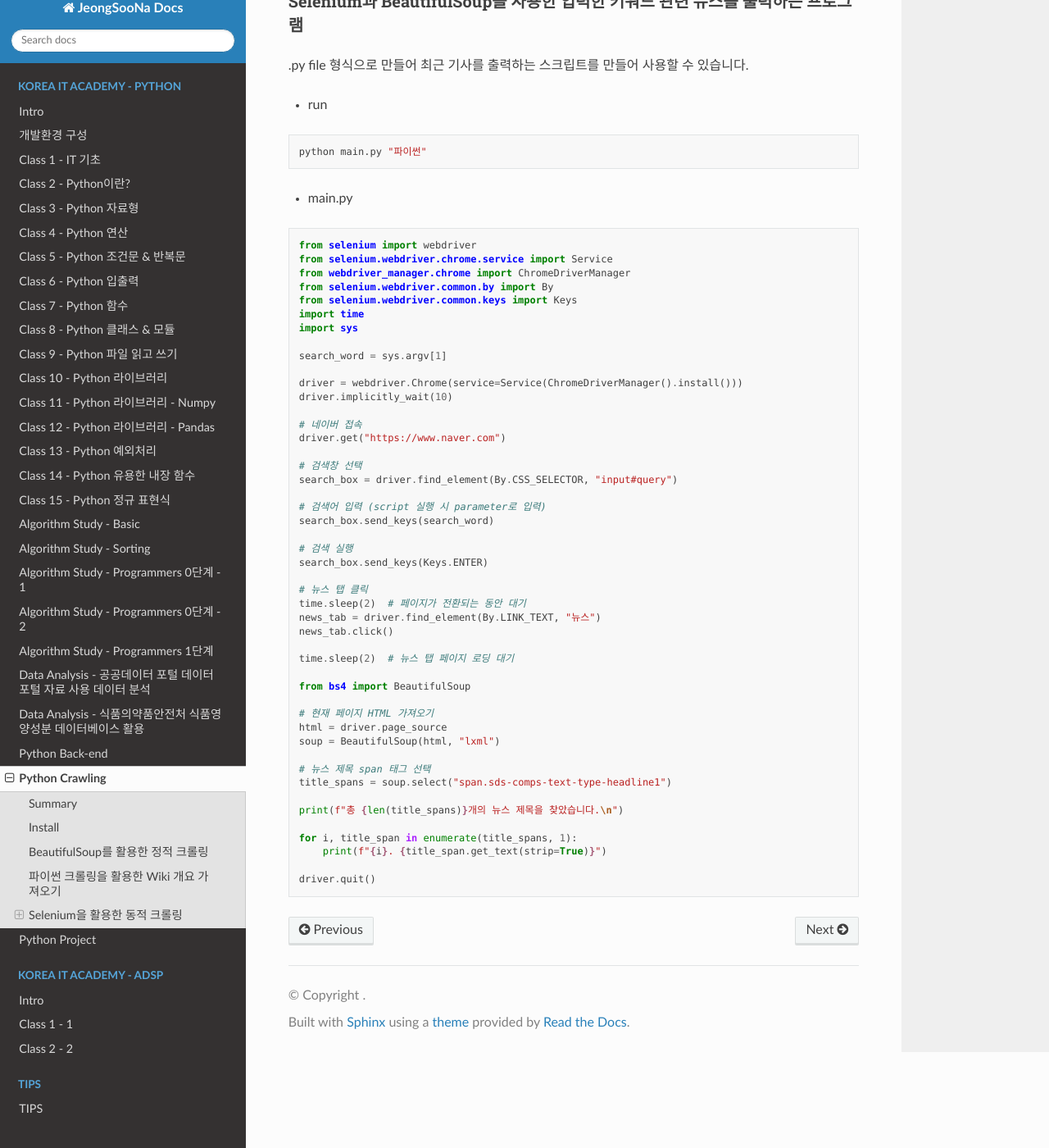
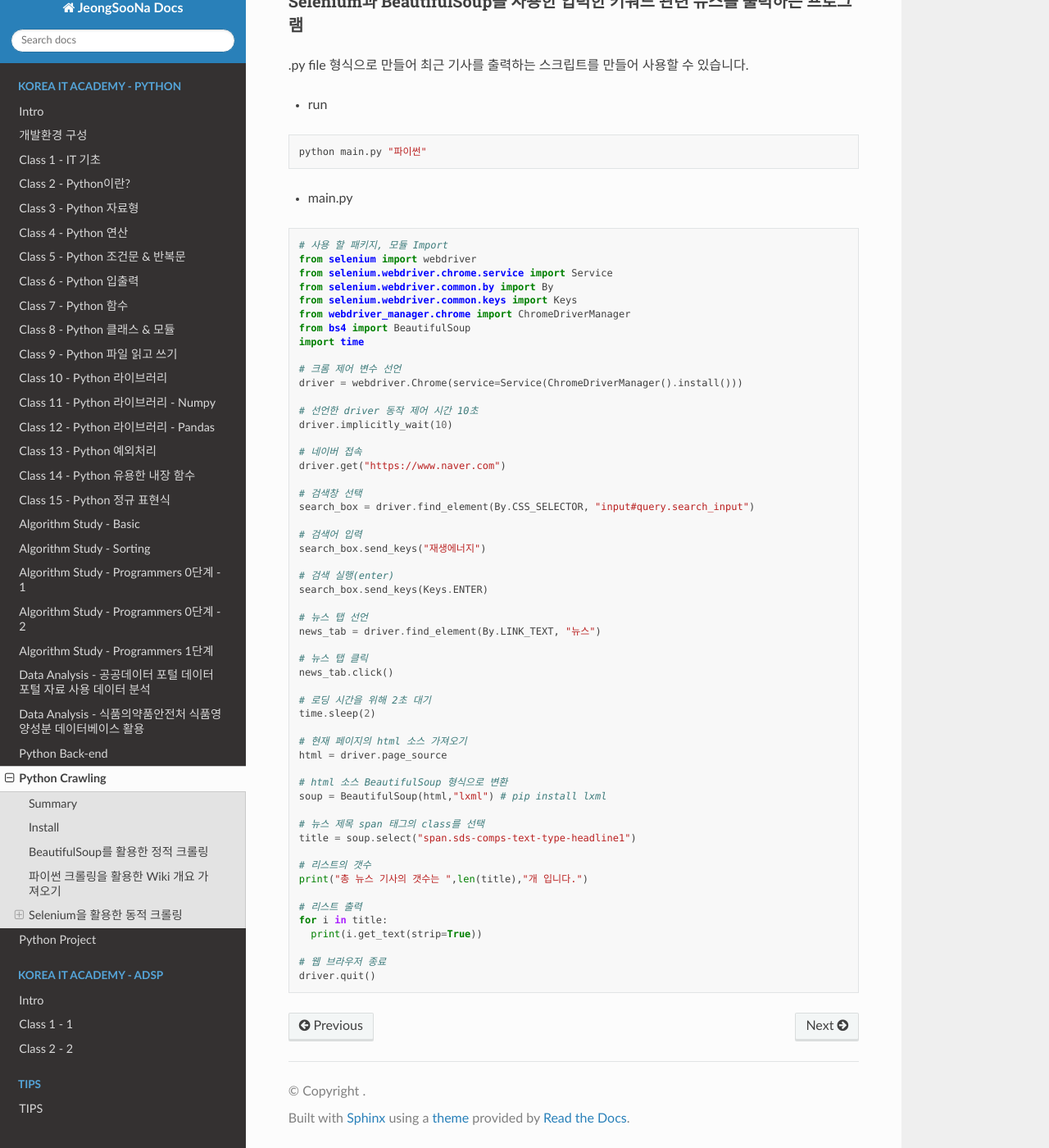
Before and after one commit to JeongSooNa/JeongSooNa-Docs, a Sphinx documentation site: the page built from docs/Korea_IT_Academy-Python/python_crawling.md, in a window 1280 px wide and 1400 px high, scrolled down 2870 px. Shown: the whole window at 82% size. Built offline with Sphinx 7.4.7 and the Read the Docs theme 3.1.0, drawn with Linux system fonts in a browser that asks for light colours.

Commit message:
update docs

````diff
--- a/docs/Korea_IT_Academy-Python/python_crawling.md
+++ b/docs/Korea_IT_Academy-Python/python_crawling.md
@@ -61,15 +61,14 @@ python crawling.py 파이썬
 Selenium은 직접 웹 브라우저를 제어하는 python 모듈로, 다양한 웹 제어, 크롤링에 사용할 수 있습니다.
 
 - 사용 예
-    - 실시간 데이터 등 동적 데이터 크롤링
-    - 티켓팅 메크로 등 웹 제어를 통한 기능 구현
 
-
+  - 실시간 데이터 등 동적 데이터 크롤링
+  - 티켓팅 메크로 등 웹 제어를 통한 기능 구현
 
 - Import
-    - 주로 사용하는 selenium 모듈, 함수 등을 선언
-    - 필요 시 BeautifulSoup를 사용해 페이지 소스를 사용
-    - time 함수를 통해 python 동작 시간을 제어, 로딩 interval을 제어한다.
+  - 주로 사용하는 selenium 모듈, 함수 등을 선언
+  - 필요 시 BeautifulSoup를 사용해 페이지 소스를 사용
+  - time 함수를 통해 python 동작 시간을 제어, 로딩 interval을 제어한다.
 
 ```py
 from selenium import webdriver
@@ -143,9 +142,11 @@ driver.quit()
 ```
 
 #### Selenium과 BeautifulSoup을 사용한 입력한 키워드 관련 뉴스를 출력하는 프로그램
+
 .py file 형식으로 만들어 최근 기사를 출력하는 스크립트를 만들어 사용할 수 있습니다.
 
 - run
+
 ```bash
 python main.py "파이썬"
 ```
@@ -153,51 +154,58 @@ python main.py "파이썬"
 - main.py
 
 ```py
+# 사용 할 패키지, 모듈 Import
 from selenium import webdriver
 from selenium.webdriver.chrome.service import Service
-from webdriver_manager.chrome import ChromeDriverManager
 from selenium.webdriver.common.by import By
 from selenium.webdriver.common.keys import Keys
+from webdriver_manager.chrome import ChromeDriverManager
+from bs4 import BeautifulSoup
 import time
-import sys
 
-search_word = sys.argv[1]
+# 크롬 제어 변수 선언
+driver = webdriver.Chrome(service=Service(ChromeDriverManager().install()))
 
-driver = webdriver.Chrome(service=Service(ChromeDriverManager().install()))
+# 선언한 driver 동작 제어 시간 10초
 driver.implicitly_wait(10)
 
 # 네이버 접속
 driver.get("https://www.naver.com")
 
 # 검색창 선택
-search_box = driver.find_element(By.CSS_SELECTOR, "input#query")
+search_box = driver.find_element(By.CSS_SELECTOR, "input#query.search_input")
 
-# 검색어 입력 (script 실행 시 parameter로 입력)
-search_box.send_keys(search_word)
+# 검색어 입력
+search_box.send_keys("재생에너지")
 
-# 검색 실행
+# 검색 실행(enter)
 search_box.send_keys(Keys.ENTER)
 
+# 뉴스 탭 선언
+news_tab = driver.find_element(By.LINK_TEXT, "뉴스")
+
 # 뉴스 탭 클릭
-time.sleep(2)  # 페이지가 전환되는 동안 대기
-news_tab = driver.find_element(By.LINK_TEXT, "뉴스")
 news_tab.click()
 
-time.sleep(2)  # 뉴스 탭 페이지 로딩 대기
+# 로딩 시간을 위해 2초 대기
+time.sleep(2)
 
-from bs4 import BeautifulSoup
+# 현재 페이지의 html 소스 가져오기
+html = driver.page_source
 
-# 현재 페이지 HTML 가져오기
-html = driver.page_source
-soup = BeautifulSoup(html, "lxml")
+# html 소스 BeautifulSoup 형식으로 변환
+soup = BeautifulSoup(html,"lxml") # pip install lxml
 
-# 뉴스 제목 span 태그 선택
-title_spans = soup.select("span.sds-comps-text-type-headline1")
+# 뉴스 제목 span 태그의 class를 선택
+title = soup.select("span.sds-comps-text-type-headline1")
 
-print(f"총 {len(title_spans)}개의 뉴스 제목을 찾았습니다.\n")
+# 리스트의 갯수
+print("총 뉴스 기사의 갯수는 ",len(title),"개 입니다.")
 
-for i, title_span in enumerate(title_spans, 1):
-    print(f"{i}. {title_span.get_text(strip=True)}")
+# 리스트 출력
+for i in title:
+  print(i.get_text(strip=True))
 
+# 웹 브라우저 종료
 driver.quit()
 ```
````
